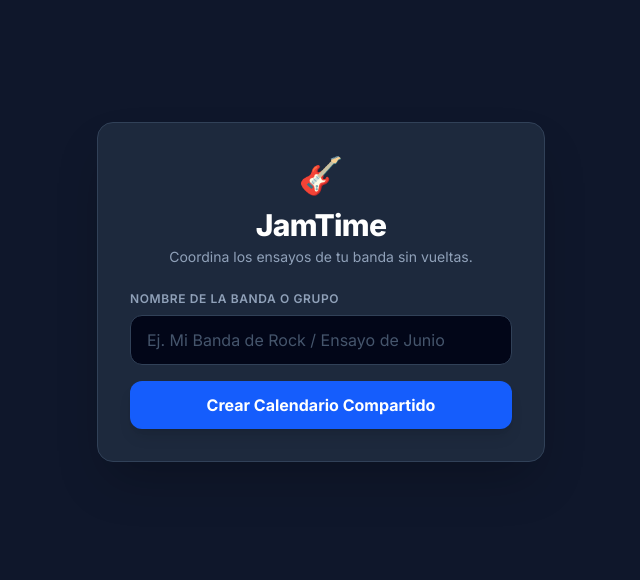
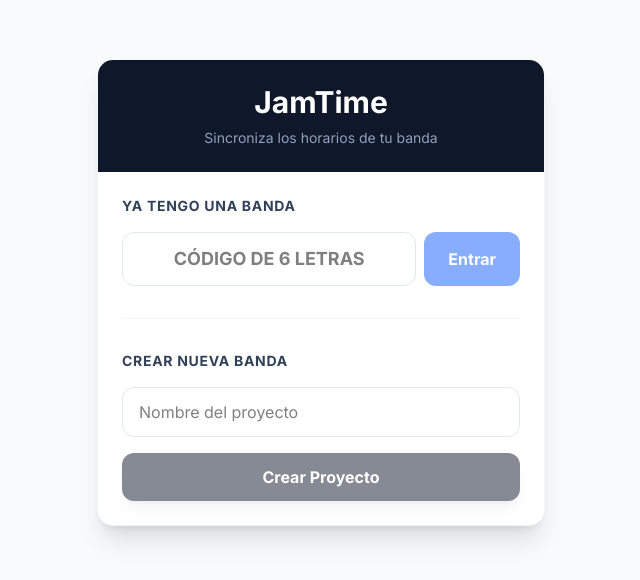
Before and after one commit to malessan4/jamtime, a Next.js app: page / in a window 1280 px wide. Shown: the part 108-688 px from the top of the page, without its empty margins (319-959 px from the left). Built offline with nearby package versions, Linux system fonts and the light colour scheme; no server answers.

Commit message:
Todos se modificaron en base de poder usar codigo de room para que diferentes usuarios se conecten a una misma sala

```diff
--- a/app/[groupId]/GroupClient.tsx
+++ b/app/[groupId]/GroupClient.tsx
@@ -3,7 +3,7 @@
 
 import React, { useState, useEffect } from 'react';
 import CalendarClient from '../components/CalendarClient';
-import { createUser } from '../actions';
+import { createUser, changeUserColor } from '../actions';
 
 interface User {
     id: string;
@@ -14,6 +14,7 @@ interface User {
 interface GroupClientProps {
     groupId: string;
     groupName: string;
+    roomCode: string | null;
     dbUsers: User[];
     serializedEvents: {
         id: string;
@@ -27,20 +28,19 @@ interface GroupClientProps {
 
 const PRESET_COLORS = ['#3b82f6', '#ef4444', '#10b981', '#f59e0b', '#8b5cf6', '#ec4899'];
 
-export default function GroupClient({ groupId, groupName, dbUsers, serializedEvents }: GroupClientProps) {
+export default function GroupClient({ groupId, groupName, roomCode, dbUsers, serializedEvents }: GroupClientProps) {
     const [currentUser, setCurrentUser] = useState<User | null>(null);
     const [loading, setLoading] = useState(true);
-
-    // Nuevo: Estado para manejar si el usuario se está registrando o está reingresando
     const [authMode, setAuthMode] = useState<'register' | 'login'>('register');
-
     const [name, setName] = useState('');
 
     const takenColors = dbUsers.map(u => u.color);
     const defaultAvailableColor = PRESET_COLORS.find(c => !takenColors.includes(c)) || PRESET_COLORS[0];
     const [color, setColor] = useState(defaultAvailableColor);
+    const [isSubmitting, setIsSubmitting] = useState(false);
 
-    const [isSubmitting, setIsSubmitting] = useState(false);
+    // Estado para el panel de cambiar color
+    const [isEditingColor, setIsEditingColor] = useState(false);
 
     useEffect(() => {
         const savedUserId = localStorage.getItem(`jamtime_user_${groupId}`);
@@ -48,13 +48,11 @@ export default function GroupClient({ groupId, groupName, dbUsers, serializedEve
             const match = dbUsers.find(u => u.id === savedUserId);
             if (match) setCurrentUser(match);
         } else if (dbUsers.length > 0) {
-            // Si hay usuarios en la banda pero no hay sesión local, asumimos que podría querer hacer login
             setAuthMode('login');
         }
         setLoading(false);
     }, [groupId, dbUsers]);
 
-    // Maneja la creación de un usuario nuevo
     const handleRegister = async (e: React.FormEvent) => {
         e.preventDefault();
         if (!name.trim() || isSubmitting) return;
@@ -71,10 +69,21 @@ export default function GroupClient({ groupId, groupName, dbUsers, serializedEve
         setIsSubmitting(false);
     };
 
-    // Maneja el reingreso de un usuario existente
     const handleLogin = (user: User) => {
         localStorage.setItem(`jamtime_user_${groupId}`, user.id);
         setCurrentUser(user);
+    };
+
+    const handleChangeColor = async (newColor: string) => {
+        if (!currentUser) return;
+
+        const res = await changeUserColor(currentUser.id, groupId, newColor);
+        if (res.success) {
+            setCurrentUser({ ...currentUser, color: newColor });
+            setIsEditingColor(false);
+        } else {
+            alert(res.error);
+        }
     };
 
     const parsedEvents = serializedEvents.map(e => ({
@@ -90,16 +99,14 @@ export default function GroupClient({ groupId, groupName, dbUsers, serializedEve
         return <div className="h-screen flex items-center justify-center bg-slate-50 text-black">Cargando grupo...</div>;
     }
 
-    // PANTALLA DE ACCESO (Registro o Login)
+    // PANTALLA DE ACCESO
     if (!currentUser) {
         return (
             <div className="h-screen flex items-center justify-center bg-slate-50 p-4 text-black">
                 <div className="bg-white p-8 rounded-2xl shadow-xl max-w-md w-full border border-slate-100">
                     <h1 className="text-2xl font-bold mb-2 text-center text-slate-800">Unirse a {groupName}</h1>
-                    <p className="text-sm text-slate-500 text-center mb-6">Identifícate para ver o modificar tus horarios de disponibilidad.</p>
 
-                    {/* Pestañas de Navegación */}
-                    <div className="flex bg-slate-100 rounded-lg p-1 mb-6">
+                    <div className="flex bg-slate-100 rounded-lg p-1 mb-6 mt-4">
                         <button
                             onClick={() => setAuthMode('login')}
                             className={`flex-1 text-sm font-medium py-2 rounded-md transition-all ${authMode === 'login' ? 'bg-white shadow-sm text-slate-900' : 'text-slate-500 hover:text-slate-700'}`}
@@ -114,7 +121,6 @@ export default function GroupClient({ groupId, groupName, dbUsers, serializedEve
                         </button>
                     </div>
 
-                    {/* MODO LOGIN: Lista de usuarios existentes */}
                     {authMode === 'login' && (
                         <div className="space-y-3">
                             {dbUsers.length === 0 ? (
@@ -134,7 +140,6 @@ export default function GroupClient({ groupId, groupName, dbUsers, serializedEve
                         </div>
                     )}
 
-                    {/* MODO REGISTRO: Formulario de creación */}
                     {authMode === 'register' && (
                         <form onSubmit={handleRegister} className="space-y-5">
                             <div>
@@ -145,16 +150,14 @@ export default function GroupClient({ groupId, groupName, dbUsers, serializedEve
                                     placeholder="Ej. Matias (Guitarra)"
                                     value={name}
                                     onChange={(e) => setName(e.target.value)}
-                                    className="w-full px-4 py-3 border border-slate-200 rounded-xl focus:outline-none focus:ring-2 focus:ring-blue-500 transition-all text-black"
+                                    className="w-full px-4 py-3 border border-slate-200 rounded-xl focus:outline-none focus:ring-2 focus:ring-blue-500 text-black"
                                 />
                             </div>
-
                             <div>
-                                <label className="block text-sm font-semibold mb-2 text-slate-700">Tu Color de Calendario</label>
+                                <label className="block text-sm font-semibold mb-2 text-slate-700">Tu Color</label>
                                 <div className="grid grid-cols-6 gap-3">
                                     {PRESET_COLORS.map((c) => {
                                         const isTaken = takenColors.includes(c);
-
                                         return (
                                             <button
                                                 key={c}
@@ -162,25 +165,22 @@ export default function GroupClient({ groupId, groupName, dbUsers, serializedEve
                                                 disabled={isTaken}
                                                 onClick={() => setColor(c)}
                                                 style={{ backgroundColor: c }}
-                                                className={`
-                          h-10 w-10 rounded-xl transition-all flex items-center justify-center
+                                                className={`h-10 w-10 rounded-xl transition-all flex items-center justify-center
                           ${isTaken ? 'opacity-20 cursor-not-allowed grayscale' : 'opacity-80 hover:opacity-100 cursor-pointer'}
-                          ${color === c && !isTaken ? 'ring-4 ring-slate-800 scale-110 shadow-md' : ''}
-                        `}
+                          ${color === c && !isTaken ? 'ring-4 ring-slate-800 scale-110 shadow-md' : ''}`}
                                             >
-                                                {isTaken && <span className="text-white text-xs font-bold shadow-sm">X</span>}
+                                                {isTaken && <span className="text-white text-xs font-bold">X</span>}
                                             </button>
                                         );
                                     })}
                                 </div>
                             </div>
-
                             <button
                                 type="submit"
                                 disabled={isSubmitting || takenColors.includes(color)}
                                 className="w-full bg-slate-900 hover:bg-slate-800 text-white font-bold py-3 px-4 rounded-xl shadow-lg transition-all disabled:opacity-50"
                             >
-                                {isSubmitting ? 'Entrando...' : 'Entrar al Calendario'}
+                                {isSubmitting ? 'Entrando...' : 'Entrar'}
                             </button>
                         </form>
                     )}
@@ -189,19 +189,63 @@ export default function GroupClient({ groupId, groupName, dbUsers, serializedEve
         );
     }
 
+    // PANTALLA PRINCIPAL DEL CALENDARIO
     return (
         <main className="min-h-screen bg-slate-50 p-4">
             <div className="max-w-6xl mx-auto bg-white rounded-2xl shadow-xl overflow-hidden border border-slate-100">
-                <div className="bg-slate-900 px-6 py-4 flex justify-between items-center text-white">
+
+                {/* CABECERA (Modificada con Panel de Color y Código) */}
+                <div className="bg-slate-900 px-6 py-4 flex flex-col md:flex-row justify-between items-center text-white gap-4">
                     <div>
                         <h1 className="text-xl font-bold">{groupName}</h1>
-                        <p className="text-xs text-slate-400">Comparte el enlace actual de tu navegador para invitar a tu banda.</p>
+                        <p className="text-xs text-slate-400 mt-1">
+                            Código para unirse: <span className="font-mono bg-slate-800 px-2 py-1 rounded text-white font-bold tracking-widest">{roomCode || 'N/A'}</span>
+                        </p>
                     </div>
-                    <div className="flex items-center gap-2 bg-slate-800 px-4 py-2 rounded-xl border border-slate-700">
-                        <span className="w-3 h-3 rounded-full" style={{ backgroundColor: currentUser.color }} />
-                        <span className="text-sm font-medium text-slate-200">{currentUser.name}</span>
+
+                    <div className="relative">
+                        <button
+                            onClick={() => setIsEditingColor(!isEditingColor)}
+                            className="flex items-center gap-2 bg-slate-800 hover:bg-slate-700 px-4 py-2 rounded-xl border border-slate-700 transition-colors cursor-pointer"
+                        >
+                            <span className="w-4 h-4 rounded-full border border-white/20" style={{ backgroundColor: currentUser.color }} />
+                            <span className="text-sm font-medium text-slate-200">{currentUser.name}</span>
+                            <span className="text-xs text-slate-400 ml-2">⚙️ Ajustes</span>
+                        </button>
+
+                        {/* Panel Desplegable para Cambiar Color */}
+                        {isEditingColor && (
+                            <div className="absolute right-0 top-full mt-2 bg-white p-4 rounded-xl shadow-2xl border border-slate-200 w-64 z-50">
+                                <h3 className="text-slate-800 text-sm font-bold mb-3">Cambiar tu color</h3>
+                                <div className="grid grid-cols-3 gap-2">
+                                    {PRESET_COLORS.map((c) => {
+                                        const isTaken = c !== currentUser.color && takenColors.includes(c);
+                                        return (
+                                            <button
+                                                key={c}
+                                                onClick={() => handleChangeColor(c)}
+                                                disabled={isTaken}
+                                                style={{ backgroundColor: c }}
+                                                className={`h-10 rounded-lg transition-all flex items-center justify-center
+                          ${isTaken ? 'opacity-20 cursor-not-allowed' : 'opacity-90 hover:opacity-100 hover:scale-105 shadow-sm'}
+                          ${currentUser.color === c ? 'ring-2 ring-slate-900 outline-none scale-105' : ''}`}
+                                            >
+                                                {isTaken && <span className="text-white text-xs font-bold">X</span>}
+                                            </button>
+                                        );
+                                    })}
+                                </div>
+                                <button
+                                    onClick={() => setIsEditingColor(false)}
+                                    className="mt-4 w-full text-xs font-bold text-slate-500 hover:text-slate-800 text-center"
+                                >
+                                    Cerrar
+                                </button>
+                            </div>
+                        )}
                     </div>
                 </div>
+
                 <CalendarClient
                     initialEvents={parsedEvents}
                     currentUserId={currentUser.id}
--- a/app/[groupId]/page.tsx
+++ b/app/[groupId]/page.tsx
@@ -38,6 +38,7 @@ export default async function GroupPage({ params }: PageProps) {
         <GroupClient
             groupId={res.group.id}
             groupName={res.group.name}
+            roomCode={res.group.roomCode} // PASAMOS EL CÓDIGO AL CLIENTE
             dbUsers={dbUsers}
             serializedEvents={serializedEvents}
         />
--- a/app/page.tsx
+++ b/app/page.tsx
@@ -2,61 +2,92 @@
 'use client';
 
 import React, { useState } from 'react';
-import { createGroup } from './actions';
+import { createGroup, joinGroupByCode } from './actions';
+import { useRouter } from 'next/navigation';
 
 export default function Home() {
-  const [groupName, setGroupName] = useState('');
+  const router = useRouter();
+  const [newGroupName, setNewGroupName] = useState('');
+  const [roomCode, setRoomCode] = useState('');
+
   const [isCreating, setIsCreating] = useState(false);
+  const [isJoining, setIsJoining] = useState(false);
 
   const handleCreate = async (e: React.FormEvent) => {
     e.preventDefault();
-    if (!groupName.trim() || isCreating) return;
+    if (!newGroupName.trim()) return;
+    setIsCreating(true);
+    // El Server Action maneja la redirección internamente
+    await createGroup(newGroupName);
+  };
 
-    setIsCreating(true);
+  const handleJoin = async (e: React.FormEvent) => {
+    e.preventDefault();
+    if (!roomCode.trim()) return;
+    setIsJoining(true);
 
-    // Al ejecutar esto, el servidor se encargará de forzar la redirección
-    const res = await createGroup(groupName.trim());
-
-    // Si el código llega hasta aquí, significa que hubo un error y la redirección no ocurrió
-    if (res && !res.success) {
-      alert('Ocurrió un error al intentar inicializar el grupo.');
-      setIsCreating(false);
+    const res = await joinGroupByCode(roomCode);
+    if (res.success && res.groupId) {
+      router.push(`/${res.groupId}`);
+    } else {
+      alert(res.error);
+      setIsJoining(false);
     }
   };
 
   return (
-    <div className="h-screen w-screen flex items-center justify-center bg-slate-900 text-white p-4">
-      <div className="max-w-md w-full bg-slate-800 p-8 rounded-2xl shadow-2xl border border-slate-700">
-        <div className="text-center mb-6">
-          <span className="text-4xl">🎸</span>
-          <h1 className="text-3xl font-extrabold mt-3 tracking-tight">JamTime</h1>
-          <p className="text-slate-400 text-sm mt-1">Coordina los ensayos de tu banda sin vueltas.</p>
+    <main className="min-h-screen bg-slate-50 flex items-center justify-center p-4">
+      <div className="max-w-md w-full bg-white rounded-2xl shadow-xl border border-slate-100 overflow-hidden">
+        <div className="bg-slate-900 p-6 text-center">
+          <h1 className="text-3xl font-bold text-white mb-2">JamTime</h1>
+          <p className="text-slate-400 text-sm">Sincroniza los horarios de tu banda</p>
         </div>
 
-        <form onSubmit={handleCreate} className="space-y-4">
-          <div>
-            <label className="block text-xs font-semibold uppercase tracking-wider text-slate-400 mb-2">
-              Nombre de la Banda o Grupo
-            </label>
+        <div className="p-6 space-y-8">
+          {/* Formulario 1: Unirse con Código */}
+          <form onSubmit={handleJoin} className="space-y-4">
+            <h2 className="text-sm font-bold text-slate-700 uppercase tracking-wider">Ya tengo una banda</h2>
+            <div className="flex gap-2">
               <input
                 type="text"
-              required
-              placeholder="Ej. Mi Banda de Rock / Ensayo de Junio"
-              value={groupName}
-              onChange={(e) => setGroupName(e.target.value)}
-              className="w-full px-4 py-3 rounded-xl bg-slate-950 border border-slate-700 text-white placeholder-slate-600 focus:outline-none focus:ring-2 focus:ring-blue-500 transition-all"
+                placeholder="Código de 6 letras"
+                value={roomCode}
+                onChange={(e) => setRoomCode(e.target.value.toUpperCase())}
+                maxLength={6}
+                className="flex-1 px-4 py-3 border border-slate-200 rounded-xl focus:ring-2 focus:ring-blue-500 text-center font-mono font-bold text-lg text-black uppercase"
               />
-          </div>
-
               <button
                 type="submit"
-            disabled={isCreating}
-            className="w-full bg-blue-600 hover:bg-blue-500 text-white font-bold py-3 px-4 rounded-xl shadow-lg transition-all transform active:scale-95 disabled:opacity-50"
+                disabled={isJoining || roomCode.length < 5}
+                className="bg-blue-600 hover:bg-blue-700 text-white font-bold px-6 rounded-xl transition-all disabled:opacity-50"
               >
-            {isCreating ? 'Inicializando espacio...' : 'Crear Calendario Compartido'}
+                {isJoining ? '...' : 'Entrar'}
+              </button>
+            </div>
+          </form>
+
+          <div className="border-t border-slate-100"></div>
+
+          {/* Formulario 2: Crear Banda */}
+          <form onSubmit={handleCreate} className="space-y-4">
+            <h2 className="text-sm font-bold text-slate-700 uppercase tracking-wider">Crear nueva banda</h2>
+            <input
+              type="text"
+              placeholder="Nombre del proyecto"
+              value={newGroupName}
+              onChange={(e) => setNewGroupName(e.target.value)}
+              className="w-full px-4 py-3 border border-slate-200 rounded-xl focus:ring-2 focus:ring-slate-900 text-black"
+            />
+            <button
+              type="submit"
+              disabled={isCreating || !newGroupName.trim()}
+              className="w-full bg-slate-900 hover:bg-slate-800 text-white font-bold py-3 px-4 rounded-xl shadow-lg transition-all disabled:opacity-50"
+            >
+              {isCreating ? 'Iniciando...' : 'Crear Proyecto'}
             </button>
           </form>
         </div>
       </div>
+    </main>
   );
 }
```
Also changed, not shown: app/actions.ts (+48 -1 lines), 1 other file (tests, documents, lock files or other folders). Lines whose indentation alone changed are shown as unchanged.
